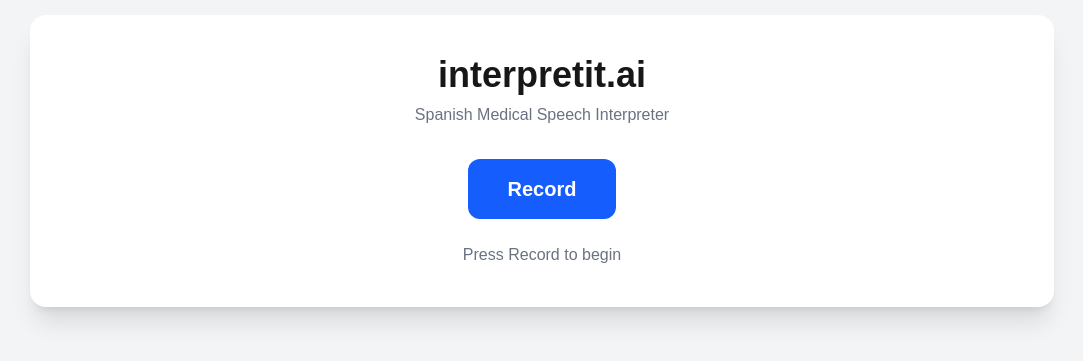
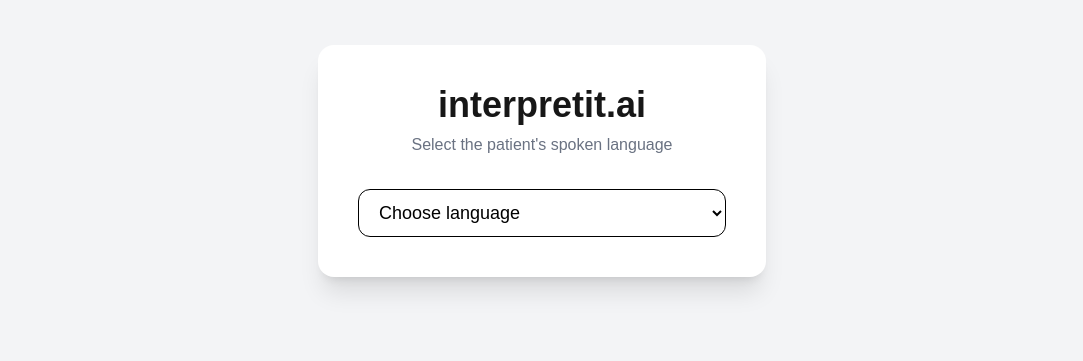
Before and after one commit to FrancGarcia/interpretit.ai, a Next.js app in the folder frontend/: page / in a window 1280 px wide. Shown: the part 239-600 px from the top of the page, without its empty margins (98-1181 px from the left). Built offline with nearby package versions, Linux system fonts and the light colour scheme.

Commit message:
Added more language support in frontend. WIP: Backend implementations for multi-language support

```diff
--- a/frontend/app/page.tsx
+++ b/frontend/app/page.tsx
@@ -7,13 +7,25 @@
   uploadAudio,
 } from "@/lib/api";
 
+const LANGUAGES = [
+  { label: "Spanish", value: "es" },
+  { label: "English", value: "en" },
+  { label: "Mandarin", value: "zh" },
+  { label: "Vietnamese", value: "vi" },
+  { label: "Tagalog", value: "tl" },
+  { label: "Korean", value: "ko" },
+  { label: "Russian", value: "ru" },
+  { label: "Tamil", value: "ta" },
+];
+
 export default function HomePage() {
+  const [selectedLanguage, setSelectedLanguage] = useState("");
   const [isRecording, setIsRecording] = useState(false);
   const [audioUrl, setAudioUrl] = useState<string | null>(null);
   const [errorMessage, setErrorMessage] = useState("");
 
-  const [spanishTranscript, setSpanishTranscript] = useState("");
-  const [englishInterpretation, setEnglishInterpretation] = useState("");
+  const [transcript, setTranscript] = useState("");
+  const [interpretation, setInterpretation] = useState("");
 
   const mediaRecorderRef = useRef<MediaRecorder | null>(null);
   const audioChunksRef = useRef<Blob[]>([]);
@@ -22,9 +34,8 @@
     try {
       setErrorMessage("");
       setAudioUrl(null);
-
-      setSpanishTranscript("");
-      setEnglishInterpretation("");
+      setTranscript("");
+      setInterpretation("");
 
       const stream = await navigator.mediaDevices.getUserMedia({
         audio: true,
@@ -43,24 +54,18 @@
 
       mediaRecorder.onstop = async () => {
         const audioBlob = createAudioBlob(audioChunksRef.current);
-
         const url = createAudioUrl(audioBlob);
         setAudioUrl(url);
 
         stream.getTracks().forEach((track) => track.stop());
 
         try {
-          const data = await uploadAudio(audioBlob);
+          const data = await uploadAudio(audioBlob, selectedLanguage);
 
           console.log("Backend Response:", data);
 
-          setSpanishTranscript(
-            data.spanish_transcript || ""
-          );
-
-          setEnglishInterpretation(
-            data.english_interpretation || ""
-          );
+          setTranscript(data.transcript || "");
+          setInterpretation(data.interpretation || "");
         } catch (error) {
           console.error("Upload error:", error);
           setErrorMessage("Failed to send audio to backend.");
@@ -71,9 +76,7 @@
       setIsRecording(true);
     } catch (error) {
       console.error("Microphone access error:", error);
-      setErrorMessage(
-        "Microphone access was denied or unavailable."
-      );
+      setErrorMessage("Microphone access was denied or unavailable.");
       setIsRecording(false);
     }
   };
@@ -91,22 +94,60 @@
     }
   };
 
+  if (!selectedLanguage) {
+    return (
+      <main className="min-h-screen flex items-center justify-center bg-gray-100 p-6">
+        <div className="bg-white shadow-xl rounded-2xl p-10 w-full max-w-md text-center">
+          <h1 className="text-4xl font-bold mb-2">interpretit.ai</h1>
+
+          <p className="text-gray-500 mb-8">
+            Select the patient&apos;s spoken language
+          </p>
+
+          <select
+            value={selectedLanguage}
+            onChange={(e) => setSelectedLanguage(e.target.value)}
+            className="text-black w-full border rounded-xl px-4 py-3 text-lg"
+          >
+            <option value="">Choose language</option>
+            {LANGUAGES.map((language) => (
+              <option key={language.value} value={language.value}>
+                {language.label}
+              </option>
+            ))}
+          </select>
+        </div>
+      </main>
+    );
+  }
+
+  const selectedLanguageLabel =
+    LANGUAGES.find((lang) => lang.value === selectedLanguage)?.label ||
+    selectedLanguage;
+
   return (
     <main className="min-h-screen flex items-center justify-center bg-gray-100 p-6">
       <div className="bg-white shadow-xl rounded-2xl p-10 w-full max-w-5xl">
+        <div className="text-center">
+          <h1 className="text-4xl font-bold mb-2">interpretit.ai</h1>
 
-        {/* Title */}
-        <div className="text-center">
-          <h1 className="text-4xl font-bold mb-2">
-            interpretit.ai
-          </h1>
+          <p className="text-gray-500 mb-2">
+            Medical Speech Interpreter
+          </p>
 
-          <p className="text-gray-500 mb-8">
-            Spanish Medical Speech Interpreter
+          <p className="text-sm text-gray-500 mb-8">
+            Selected Language:{" "}
+            <span className="font-semibold">{selectedLanguageLabel}</span>
+            {" "}
+            <button
+              onClick={() => setSelectedLanguage("")}
+              className="text-blue-600 underline ml-2"
+            >
+              Change
+            </button>
           </p>
         </div>
 
-        {/* Record Button */}
         <div className="flex justify-center">
           <button
             onClick={handleRecording}
@@ -120,64 +161,51 @@
           </button>
         </div>
 
-        {/* Recording Status */}
         <p className="mt-6 text-center text-gray-500">
           {isRecording
-            ? "Recording Spanish speech..."
+            ? `Recording ${selectedLanguageLabel} speech...`
             : "Press Record to begin"}
         </p>
 
-        {/* Errors */}
         {errorMessage && (
           <p className="mt-4 text-center text-red-600 font-medium">
             {errorMessage}
           </p>
         )}
 
-        {/* Audio Playback */}
         {audioUrl && (
           <div className="mt-8">
             <p className="text-sm text-gray-500 mb-2 text-center">
               Recorded Audio
             </p>
 
-            <audio
-              controls
-              src={audioUrl}
-              className="w-full"
-            />
+            <audio controls src={audioUrl} className="w-full" />
           </div>
         )}
 
-        {/* Transcript + Interpretation */}
-        {(spanishTranscript || englishInterpretation) && (
+        {(transcript || interpretation) && (
           <div className="grid grid-cols-1 md:grid-cols-2 gap-6 mt-10">
-
-            {/* Spanish Transcript */}
             <div className="bg-gray-50 rounded-xl p-6 border">
               <h2 className="text-xl font-bold mb-4 text-red-600">
-                Spanish Transcript
+                Transcript
               </h2>
 
               <p className="text-gray-800 whitespace-pre-wrap">
-                {spanishTranscript}
+                {transcript}
               </p>
             </div>
 
-            {/* English Interpretation */}
             <div className="bg-gray-50 rounded-xl p-6 border">
               <h2 className="text-xl font-bold mb-4 text-blue-600">
                 English Interpretation
               </h2>
 
               <p className="text-gray-800 whitespace-pre-wrap">
-                {englishInterpretation}
+                {interpretation}
               </p>
             </div>
-
           </div>
         )}
-
       </div>
     </main>
   );
--- a/frontend/lib/api.ts
+++ b/frontend/lib/api.ts
@@ -4,14 +4,19 @@
   filename: string;
   content_type: string;
   message: string;
-  spanish_transcript?: string;
-  english_interpretation?: string;
+  transcript?: string;
+  interpretation?: string;
+  source_language?: string;
 };
 
-export async function uploadAudio(audioBlob: Blob): Promise<InterpretResponse> {
+export async function uploadAudio(
+  audioBlob: Blob,
+  language: string
+): Promise<InterpretResponse> {
   const formData = new FormData();
 
   formData.append("audio", audioBlob, "recording.webm");
+  formData.append("language", language);
 
   const response = await fetch(`${API_BASE_URL}/interpret`, {
     method: "POST",
```
Also changed, not shown: 1 other file (tests, documents, lock files or other folders).
